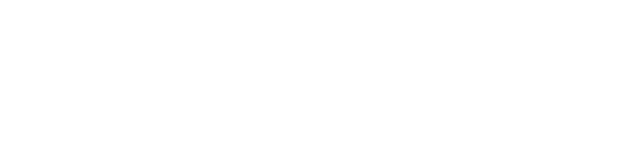
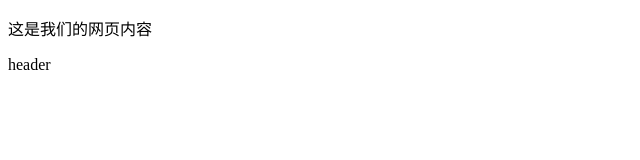
Before and after one commit to 666cwh/webpack, a website: page webpack.html in a window 1280 px wide. Shown: the whole page, without its empty margins (0-640 px from the left). Drawn offline with Linux system fonts and the light colour scheme.

Commit message:
fix: webpackr入门

```diff
--- /dev/null
+++ b/index.js
@@ -0,0 +1,4 @@
+var dom = document.getElementById('root')
+var header = document.createElement('div')
+header.innerHTML = 'header'
+dom.append(header)
--- a/webpack.html
+++ b/webpack.html
@@ -3,9 +3,11 @@
 <head>
   <meta charset="UTF-8">
   <meta name="viewport" content="width=device-width, initial-scale=1.0">
-  <title>webpack机器人123</title>
+  <title>这是最原始的网页开发</title>
 </head>
 <body>
-
+  <p>这是我们的网页内容</p>
+  <div id="root"></div>
+  <script src="./index.js"></script>
 </body>
 </html>
```
Also changed, not shown: package.json (added, +22 -0 lines), 2 other files.
